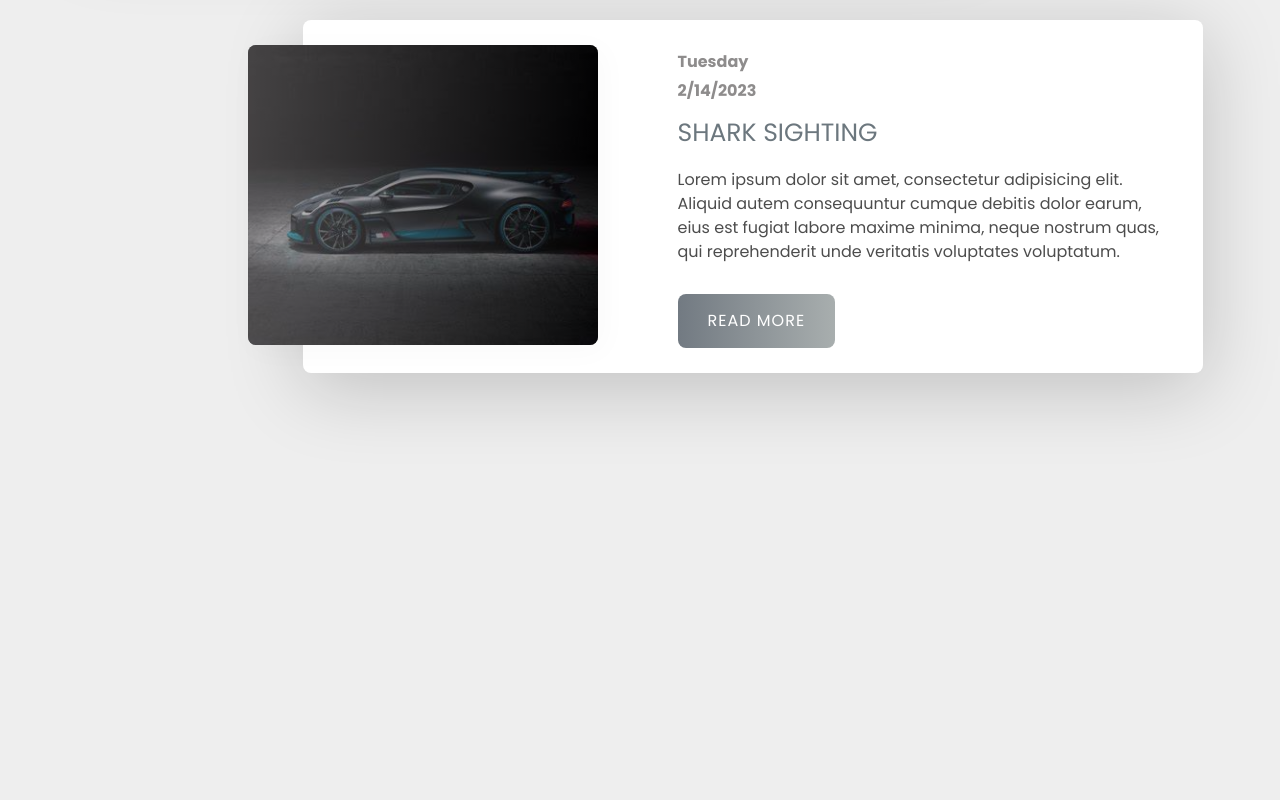
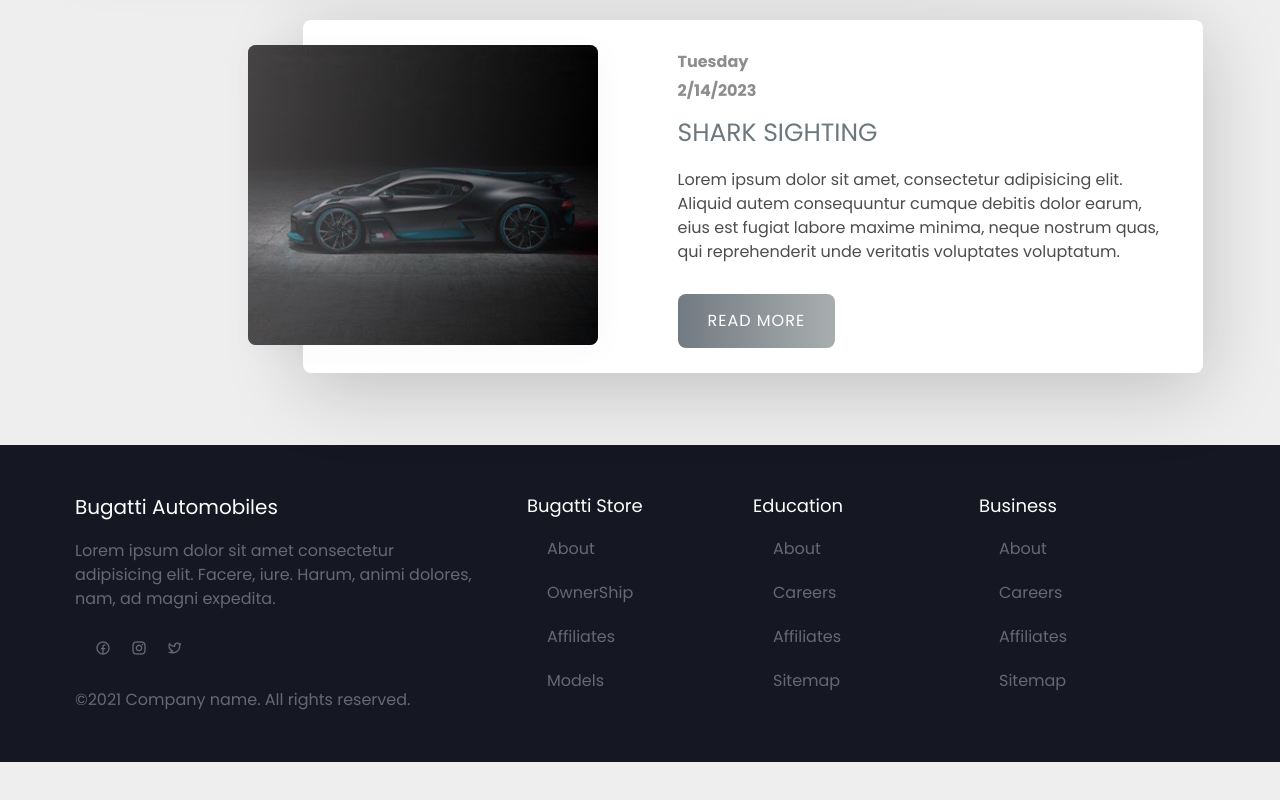
Before and after one commit to naufel1122/Bugatti, a plain HTML site: page Centodeici.html in a window 1280 px wide. Shown: the part 4410-5210 px from the top of the page. After the commit the page ends 5172 px from the top, so only its background shows below. Drawn offline with nearby package versions, Linux system fonts and the light colour scheme; a web font is replaced by a local one.

Commit message:
footer added in second page

```diff
--- a/Centodeici.css
+++ b/Centodeici.css
@@ -298,10 +298,10 @@ header.active .button:hover {
   font-family: "Playfair Display",;
 
 }
-.background video{
+/* .background video{
 
   box-shadow: 0px 3px 4px 4px rgb(49, 47, 47);;
-}
+} */
 
 	/* Card 1 CSS START  */
   .article-card{
@@ -309,6 +309,8 @@ header.active .button:hover {
     justify-content: end;
   }
   .blog-post {
+	--background-color: #181621;
+
     display: flex;
     /* align-items: center; */
     max-width: 90rem;
@@ -347,12 +349,16 @@ header.active .button:hover {
     margin: 0.5rem 0;
   }
   .blog-post__title {
+	--title-color: #fff;
+
     font-size: 2.5rem;
     margin: 1.5rem 0 2rem;
     text-transform: uppercase;
     color: #6c777e;
   }
   .blog-post__info p {
+	--title-color: #fff;
+
     margin-bottom: 3rem;
     color: rgba(0, 0, 0, 0.7);
   }
@@ -393,3 +399,64 @@ header.active .button:hover {
     }
   }
 	/* Card 1 CSS END */
+
+  .footer {
+    padding-block: 5rem;
+    background-color: #151823;
+    color: #666873;
+  }
+  .footer__container {
+    max-width: 116rem;
+    margin: auto;
+    padding: 0 1.5rem;
+  }
+
+  .footer__top {
+    display: grid;
+    grid-template-columns: repeat(auto-fit, minmax(20rem, 1fr));
+    row-gap: 2rem;
+  }
+  .footer__title {
+    font-size: 1.8rem;
+    color: #fff;
+    font-weight: 500;
+    margin-bottom: 2rem;
+  }
+  .footer__list {
+    display: flex;
+    flex-direction: column;
+    gap: 2rem;
+  }
+  .footer__list-item {
+    list-style: none;
+  }
+  .footer__list-link {
+    text-decoration: none;
+    color: inherit;
+    transition: color 0.25s;
+  }
+  .footer__list-link:hover {
+    color: #fff;
+  }
+
+  .company__info {
+    grid-column: 1/-1;
+    display: flex;
+    flex-direction: column;
+    gap: 1.5rem;
+    padding-right: 5rem;
+  }
+  .company__logo {
+    color: #fff;
+  }
+  .company__info ul {
+    flex-direction: row;
+  }
+  .copyright {
+    margin-top: auto;
+  }
+  @media screen and (min-width: 40em) {
+    .company__info {
+      grid-column: span 2;
+    }
+  }
--- a/Centodeici.html
+++ b/Centodeici.html
@@ -206,23 +206,94 @@
 
 </div>
 </div>
+	<!-- card ends here -->
+	<br><br><br>
+<!-- Footer start here -->
+<footer class="footer">
+    <div class="footer__container">
+        <div class="footer__top">
+            <div class="company__info">
+                <h2 class="company__logo">Bugatti Automobiles</h2>
+                <p class="company__description">
+                    Lorem ipsum dolor sit amet consectetur adipisicing elit. Facere, iure. Harum, animi dolores,
+                    nam, ad magni expedita.
+                </p>
+                <ul class="footer__list">
+                    <li class="footer__list-item">
+                        <a href="" class="footer__list-link">
+                            <i class="ri-facebook-circle-line"></i>
+                        </a>
+                    </li>
+                    <li class="footer__list-item">
+                        <a href="#" class="footer__list-link">
+                            <i class="ri-instagram-line"></i>
+                        </a>
+                    </li>
+                    <li class="footer__list-item">
+                        <a href="#" class="footer__list-link">
+                            <i class="ri-twitter-line"></i>
+                        </a>
+                    </li>
+                </ul>
+                <span class="copyright">&copy;2021 Company name. All rights reserved.</span>
+            </div>
 
+            <div>
+                <h6 class="footer__title">Bugatti Store</h6>
+                <ul class="footer__list">
+                    <li class="footer__list-item">
+                        <a href="" class="footer__list-link">About</a>
+                    </li>
+                    <li class="footer__list-item">
+                        <a href="" class="footer__list-link">OwnerShip</a>
+                    </li>
+                    <li class="footer__list-item">
+                        <a href="" class="footer__list-link">Affiliates</a>
+                    </li>
+                    <li class="footer__list-item">
+                        <a href="" class="footer__list-link">Models</a>
+                    </li>
+                </ul>
+            </div>
 
-	<br><br><br><br>
+            <div>
+                <h6 class="footer__title">Education</h6>
+                <ul class="footer__list">
+                    <li class="footer__list-item">
+                        <a href="" class="footer__list-link">About</a>
+                    </li>
+                    <li class="footer__list-item">
+                        <a href="" class="footer__list-link">Careers</a>
+                    </li>
+                    <li class="footer__list-item">
+                        <a href="" class="footer__list-link">Affiliates</a>
+                    </li>
+                    <li class="footer__list-item">
+                        <a href="" class="footer__list-link">Sitemap</a>
+                    </li>
+                </ul>
+            </div>
 
-
-
-
-	<br><br><br><br>
-	<br><br><br><br>
-	<br><br><br><br>
-	<br><br><br><br>
-	<br><br><br><br>
-	<br><br><br><br>
-	<br><br><br><br>
-
-
-
+            <div>
+                <h6 class="footer__title">Business</h6>
+                <ul class="footer__list">
+                    <li class="footer__list-item">
+                        <a href="" class="footer__list-link">About</a>
+                    </li>
+                    <li class="footer__list-item">
+                        <a href="" class="footer__list-link">Careers</a>
+                    </li>
+                    <li class="footer__list-item">
+                        <a href="" class="footer__list-link">Affiliates</a>
+                    </li>
+                    <li class="footer__list-item">
+                        <a href="" class="footer__list-link">Sitemap</a>
+                    </li>
+                </ul>
+            </div>
+        </div>
+    </div>
+</footer>
 
 	<script>
 		const bodyEl = document.body
```
